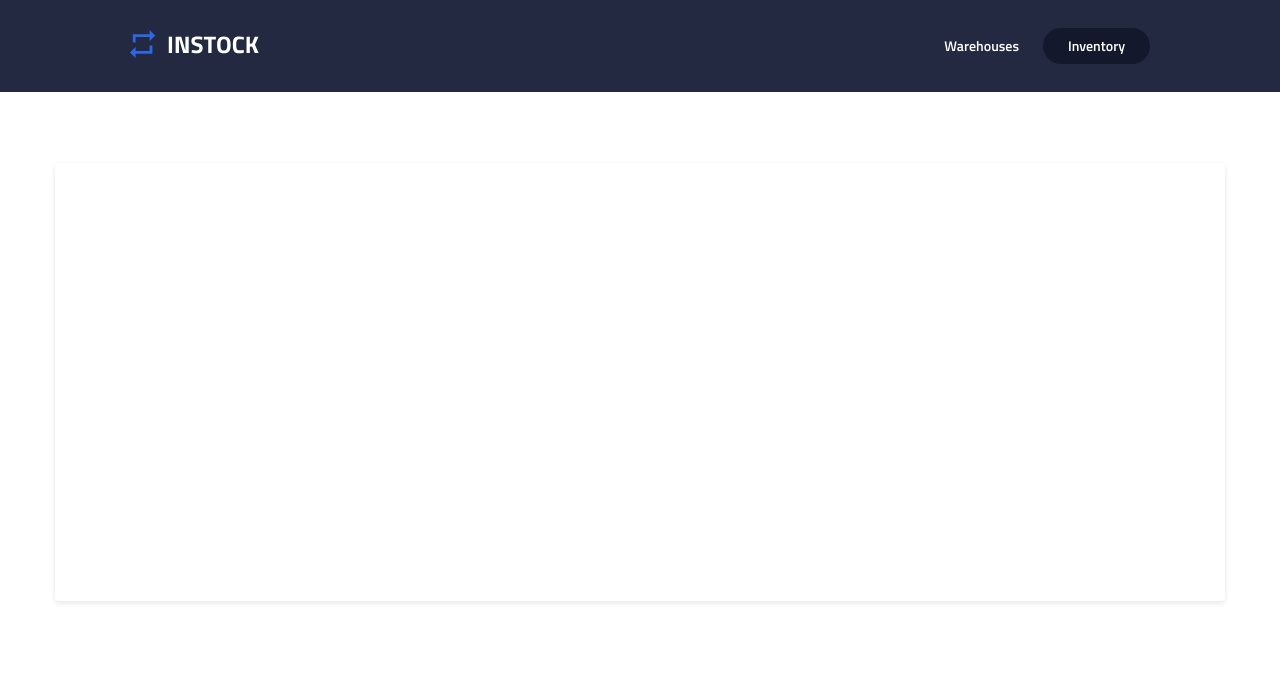
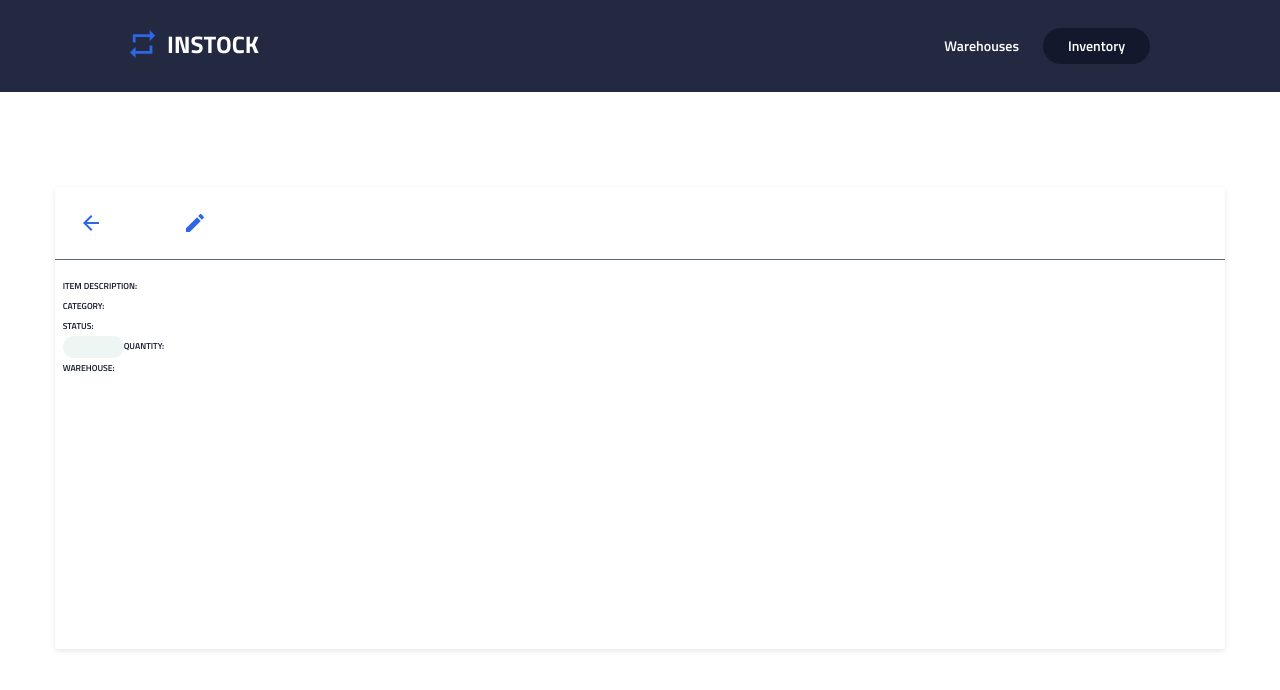
Before and after one commit to xfroggy/instock-group3, a React (Create React App) app in the folder client/: page /inventory/1 in a window 1280 px wide. Shown: the top 690 px of the page. Built offline with nearby package versions, Linux system fonts and the light colour scheme; no server answers.

Commit message:
added css to component.

```diff
--- a/client/src/components/inventories/Inventories.css
+++ b/client/src/components/inventories/Inventories.css
@@ -3,17 +3,68 @@
   src: url("https://fonts.googleapis.com/css2?family=Titillium+Web&display=swap");
 }
 @font-face {
-  font-family: "Titillum Web Semi-Bold";
+  font-family: "Titillium Web Semi-Bold";
   src: url("https://fonts.googleapis.com/css2?family=Titillium+Web:wght@600&display=swap");
 }
+* {
+  margin: 0;
+  padding: 0;
+}
+
 .inventory__container {
   position: absolute;
   left: 4.27%;
   right: 4.27%;
-  top: 20.39%;
-  bottom: 24.89%;
+  top: 23.39%;
+  bottom: 18.89%;
   font-family: "Titillium Web";
   background-color: #ffffff;
   box-shadow: 0px 2px 5px rgba(19, 24, 44, 0.1);
   border-radius: 3px;
+}
+
+.inventory__top {
+  display: flex;
+  border-bottom: 1px solid #5c667e;
+  padding: 1.5rem;
+}
+
+.arrow {
+  margin-right: 16px;
+}
+
+.edit {
+  margin-left: 4rem;
+}
+
+.inventory__info {
+  margin-top: 1rem;
+  font-family: Titillium Web;
+  font-style: normal;
+  font-weight: normal;
+  font-size: 13px;
+  line-height: 20px;
+  color: #13182c;
+  margin-left: 0.5rem;
+}
+
+.inventory__status {
+  padding: 3px 8px;
+  width: 44px;
+  height: 20px;
+  background: rgba(21, 132, 99, 0.07);
+  border-radius: 20px;
+  width: 45px;
+  height: 16px;
+  font-family: Titillium Web;
+  font-style: normal;
+  font-weight: 600;
+  font-size: 11px;
+  line-height: 16px;
+  text-transform: uppercase;
+  color: #158463;
+}
+
+.inventory__details {
+  display: flex;
 }/*# sourceMappingURL=Inventories.css.map */
--- a/client/src/components/inventories/Inventories.js
+++ b/client/src/components/inventories/Inventories.js
@@ -1,6 +1,8 @@
 import React, { useState, useEffect } from "react";
 import axios from "axios";
 import "./Inventories.scss";
+import arrow from "../../assets/icons/arrow_back-24px.svg";
+import edit from "../../assets/icons/edit-24px.svg";
 
 const ItemDetail = ({ match }) => {
   const [inventoryItem, setIventoryItem] = useState({});
@@ -17,12 +19,27 @@ const ItemDetail = ({ match }) => {
 
   return (
     <div className="inventory__container">
-      <h1>{inventoryItem.itemName}</h1>
-      <div>{inventoryItem.description}</div>
-      <div>{inventoryItem.category}</div>
-      <div>{inventoryItem.status}</div>
-      <div>{inventoryItem.quantity}</div>
-      <div>{inventoryItem.warehouse} </div>
+      <div className="inventory__top">
+        <img className="arrow" src={arrow} alt="arrow" />
+        <h2>{inventoryItem.itemName}</h2>
+        <img className="edit" src={edit} alt="edit" />
+      </div>
+      <div className="inventory__info">
+        <h6>ITEM DESCRIPTION:</h6>
+        {inventoryItem.description}
+        <h6>CATEGORY:</h6>
+        <div>{inventoryItem.category}</div>
+        <h6>STATUS:</h6>
+        <div className="inventory__details">
+          <div className="inventory__status">{inventoryItem.status}</div>
+          <div className="inventory__quantity">
+            <h6>QUANTITY:</h6>
+            <div>{inventoryItem.quantity}</div>
+          </div>
+        </div>
+        <h6>WAREHOUSE:</h6>
+        <div>{inventoryItem.warehouse}</div>
+      </div>
     </div>
   );
 };
--- a/client/src/components/inventories/Inventories.scss
+++ b/client/src/components/inventories/Inventories.scss
@@ -1,14 +1,70 @@
 @import "../../partials/mixins.scss";
 @import "../../partials/partials.scss";
+
+* {
+  margin: 0;
+  padding: 0;
+}
 
 .inventory__container {
   position: absolute;
   left: 4.27%;
   right: 4.27%;
-  top: 20.39%;
-  bottom: 24.89%;
+  top: 23.39%;
+  bottom: 18.89%;
   font-family: "Titillium Web";
   background-color: $white;
   box-shadow: 0px 2px 5px rgba(19, 24, 44, 0.1);
   border-radius: 3px;
 }
+
+.inventory__top {
+  display: flex;
+  border-bottom: 1px solid $slate;
+  // margin-top: 1rem;
+  padding: 1.5rem;
+}
+
+.arrow {
+  // margin-left: 16px;
+  margin-right: 16px;
+}
+
+.edit {
+  margin-left: 4rem;
+}
+
+.inventory__info {
+  margin-top: 1rem;
+  font-family: Titillium Web;
+  font-style: normal;
+  font-weight: normal;
+  font-size: 13px;
+  line-height: 20px;
+  color: $black;
+  margin-left: 0.5rem;
+}
+
+.inventory__status {
+  padding: 3px 8px;
+  width: 44px;
+  height: 20px;
+  background: rgba(21, 132, 99, 0.07);
+  border-radius: 20px;
+  // position: static;
+  width: 45px;
+  height: 16px;
+  // left: 8px;
+  // top: 4px;
+  font-family: Titillium Web;
+  font-style: normal;
+  font-weight: 600;
+  font-size: 11px;
+  line-height: 16px;
+  text-transform: uppercase;
+  color: $green;
+}
+
+.inventory__details {
+  display: flex;
+}
--- a/package.json
+++ b/package.json
@@ -5,7 +5,7 @@
   "main": "server.js",
   "scripts": {
     "test": "echo \"Error: no test specified\" && exit 1",
-    "start": "node server.js"
+    "dev": "node server.js"
   },
   "author": "",
   "license": "ISC",
```
Also changed, not shown: 2 other files (tests, documents, lock files or other folders).
